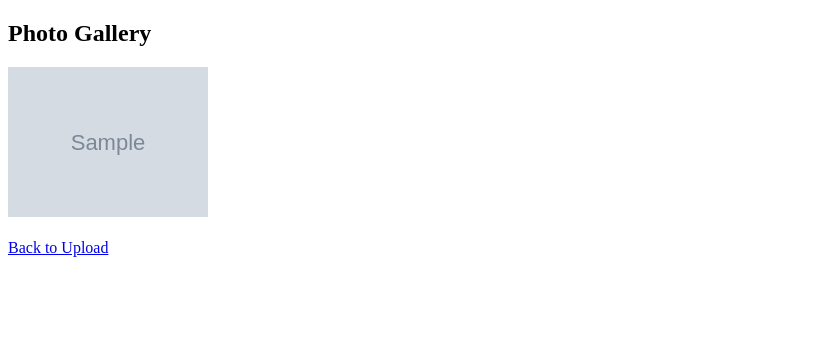
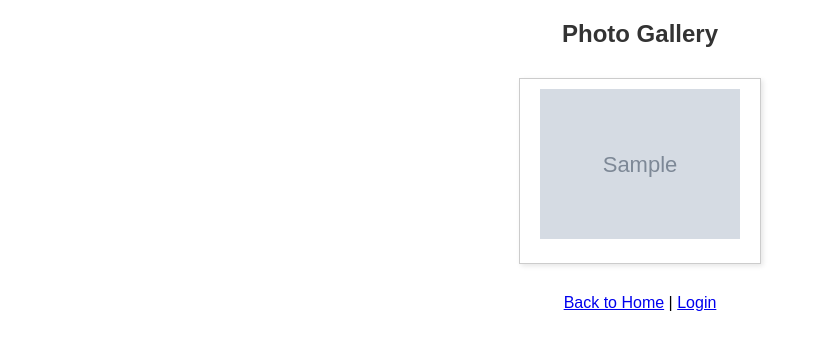
Before and after one commit to JesonNehru/photo-album-website, a Flask app: template templates/gallery.html in a window 1280 px wide. Shown: the top 350 px of the page, without its empty margins (0-818 px from the left). Run offline with Flask 3, Linux system fonts and the light colour scheme; the template is opened without the code that fills it: most values are stand-ins (such as "Sample title", 1, 10 or a date in 2020); grey boxes marked "Sample" are stand-in pictures.

Commit message:
WIP; saving local changes before pull

```diff
--- a/app.py
+++ b/app.py
@@ -1,16 +1,25 @@
 from flask import Flask, render_template, request, redirect, url_for, session
+from werkzeug.utils import secure_filename
 import os
+import uuid
 
 app = Flask(__name__)
 app.secret_key = 'supersecretkey'  # Needed for session
 
 UPLOAD_FOLDER = 'static/uploads'
 os.makedirs(UPLOAD_FOLDER, exist_ok=True)
+app.config['UPLOAD_FOLDER'] = UPLOAD_FOLDER
+
+# Allowed image extensions
+ALLOWED_EXTENSIONS = {'png', 'jpg', 'jpeg', 'gif'}
 
 # Fake user database (for testing)
 USERS = {
     'admin': 'admin123'  # username: password
 }
+
+def allowed_file(filename):
+    return '.' in filename and filename.rsplit('.', 1)[1].lower() in ALLOWED_EXTENSIONS
 
 @app.route('/')
 def index():
@@ -18,6 +27,7 @@ def index():
 
 @app.route('/login', methods=['GET', 'POST'])
 def login():
+    error = None
     if request.method == 'POST':
         username = request.form['username']
         password = request.form['password']
@@ -25,9 +35,8 @@ def login():
             session['is_admin'] = True
             return redirect(url_for('gallery'))
         else:
-            return "Invalid credentials", 403
-    return render_template('login.html')
-
+            error = "Invalid credentials"
+    return render_template('login.html', error=error)
 @app.route('/logout')
 def logout():
     session.clear()
@@ -43,10 +52,19 @@ def gallery():
 def upload():
     if not session.get('is_admin'):
         return "Unauthorized", 403
+    if 'photo' not in request.files:
+        return "No file part", 400
     file = request.files['photo']
-    if file:
-        file.save(os.path.join(UPLOAD_FOLDER, file.filename))
-    return redirect(url_for('gallery'))
+    if file.filename == '':
+        return "No selected file", 400
+    if file and allowed_file(file.filename):
+        filename = secure_filename(file.filename)
+        ext = filename.rsplit('.', 1)[1].lower()
+        unique_filename = f"{uuid.uuid4().hex}.{ext}"  # Optional for uniqueness
+        file.save(os.path.join(app.config['UPLOAD_FOLDER'], unique_filename))
+        return redirect(url_for('gallery'))
+    else:
+        return "Invalid file type", 400
 
 @app.route('/delete/<filename>', methods=['POST'])
 def delete(filename):
@@ -58,4 +76,4 @@ def delete(filename):
     return redirect(url_for('gallery'))
 
 if __name__ == '__main__':
-    app.run(debug=True)
+    app.run(debug=True, host='0.0.0.0', port=80)
--- a/templates/gallery.html
+++ b/templates/gallery.html
@@ -3,20 +3,62 @@
 <head>
     <meta charset="UTF-8">
     <title>Photo Gallery</title>
+    <style>
+        body {
+            font-family: Arial, sans-serif;
+            text-align: center;
+        }
+        h2 {
+            color: #333;
+        }
+        .gallery {
+            display: flex;
+            flex-wrap: wrap;
+            justify-content: center;
+        }
+        .photo-card {
+            margin: 10px;
+            border: 1px solid #ccc;
+            padding: 10px;
+            width: 220px;
+            box-shadow: 2px 2px 5px rgba(0,0,0,0.1);
+        }
+        img {
+            width: 200px;
+            height: auto;
+            margin-bottom: 10px;
+        }
+        form {
+            display: inline;
+        }
+        .nav {
+            margin-top: 20px;
+        }
+    </style>
 </head>
 <body>
     <h2>Photo Gallery</h2>
 
-    {% for photo in photos %}
-        <img src="{{ url_for('static', filename='uploads/' + photo) }}" alt="{{ photo }}" width="200">
-        {% if is_admin %}
+    <div class="gallery">
+        {% for photo in photos %}
+        <div class="photo-card">
+            <img src="{{ url_for('static', filename='uploads/' + photo) }}" alt="{{ photo }}">
+            {% if is_admin %}
             <form action="{{ url_for('delete', filename=photo) }}" method="POST">
                 <button type="submit">Delete</button>
             </form>
+            {% endif %}
+        </div>
+        {% endfor %}
+    </div>
+
+    <div class="nav">
+        <a href="{{ url_for('index') }}">Back to Home</a> |
+        {% if is_admin %}
+        <a href="{{ url_for('logout') }}">Logout</a>
+        {% else %}
+        <a href="{{ url_for('login') }}">Login</a>
         {% endif %}
-    {% endfor %}
-
-    <br><br>
-    <a href="{{ url_for('index') }}">Back to Upload</a>
+    </div>
 </body>
 </html>
```
Also changed, not shown: templates/app.py (deleted, +0 -43 lines), templates/index.html (+17 -10 lines), templates/login.html (+16 -4 lines), templates/index,html.txt (deleted).
